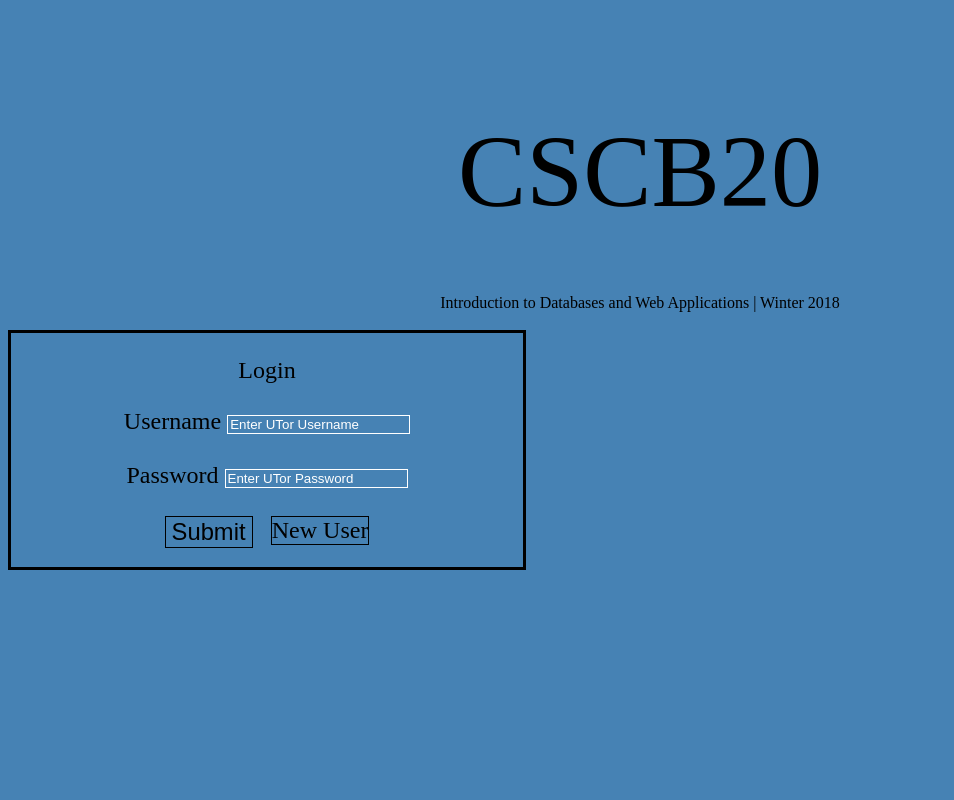
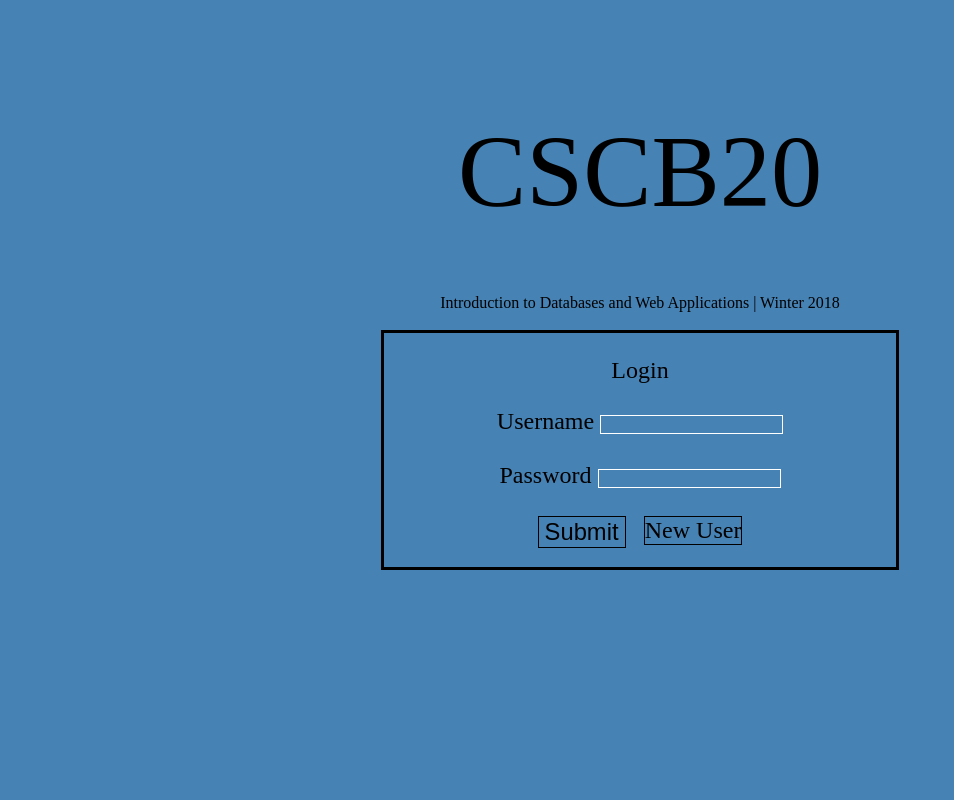
Before and after one commit to PatPower/Course-Website-Assignment, a PHP site: page / in a window 1280 px wide. Shown: the whole page, without its empty margins (0-954 px from the left). Run offline with PHP 8.4, Linux system fonts and the light colour scheme.

Commit message:
Centered login page, fixed database bug, put authentication code in index.php

```diff
--- a/SignIn.css
+++ b/SignIn.css
@@ -1,6 +1,4 @@
 .webpageInfo {
-  margin: auto; // center in the middle of the page
-  font-family: 'Raleway', sans-serif;
   width: 32vw;
   text-align: center; // horizontal text alignment
 }
@@ -52,7 +50,18 @@
   float: right;
 }
 
+.error {
+    color:  #cc0033;
+    font-weight: bold;
+    font-size: 20px;
+}
 
 *{
   background: steelblue;
 }
+
+body {
+    display: flex;
+    flex-direction: column;
+    align-items: center;
+}
--- a/config.php
+++ b/config.php
@@ -2,6 +2,6 @@
    define('DB_SERVER', 'localhost');
    define('DB_USERNAME', 'root');
    define('DB_PASSWORD', 'root');
-   define('DB_DATABASE', 'database');
-   $db = mysqli_connect(DB_SERVER,DB_USERNAME,DB_PASSWORD,DB_DATABASE);
+   define('DB_DATABASE', 'cscb20w18_sampso29');
+   $conn = mysqli_connect(DB_SERVER,DB_USERNAME,DB_PASSWORD,DB_DATABASE);
 ?>
--- a/index.php
+++ b/index.php
@@ -1,3 +1,34 @@
+<?php
+include("config.php");
+session_start();
+
+
+// Check connection
+if ($conn->connect_error) {
+    die("Connection failed: " . $conn->connect_error);
+}
+if ($_SERVER["REQUEST_METHOD"] == "POST") {
+    $myusername = mysqli_real_escape_string($conn, $_POST['User']);
+    $mypassword = mysqli_real_escape_string($conn, $_POST['Pass']);
+
+    $query = "SELECT username FROM login WHERE  username = '$myusername' and password = '$mypassword'";
+    $result = mysqli_query($conn, $query);
+    if ($result) {
+        $rowcount = mysqli_num_rows($result);
+        if ($rowcount > 0) {
+            header("Location: website\index.html");
+        } else {
+            $_SESSION['error'] = "Incorrect username or password";
+        }
+    } else {
+
+        echo 'Error parsing the query<br>';
+        echo $query . '<br>';
+        echo $myusername . '<br>';
+        echo $mypassword . '<br>';
+    }
+}
+?>
 
 <html>
     <head>
@@ -17,15 +48,24 @@
         <!--SignIn box for signing in-->
         <div class = 'SignInBox'>
             <div id="FormName"><p>Login</p></div>
-      <form action="authentic.php" method = 'post'>
-        <div>Username <input type="text" name="User" placeholder="Enter UTor Username"></div>
+            <form action="" method = 'post'>
+
+                <div>Username <input type="text" name="User" value="<?php if (isset($_POST['User'])) echo $_POST['User']; ?>"></div>
                 <br>
-        <div>Password <input type="text" name="Pass" placeholder="Enter UTor Password"></div>
+                <div>Password <input type="text" name="Pass"></div>
                 <br>
                 <div class = "LogInButtons">
                     <input type="submit" Value="Submit">
                     <a href="#">New User</a> <br>
                 </div>
+                <div id="errMsg">
+                    <?php
+                    if (!empty($_SESSION['error'])) {
+                        echo '<br><div class="error">'.$_SESSION['error']."<div>";
+                    }
+                    ?>
+                </div>
+                <?php unset($_SESSION['error']); ?>
             </form>
         </div>
 
```
Also changed, not shown: authentic.php (deleted, +0 -36 lines), nbproject/project.xml (added, +9 -0 lines), 3 other files. Lines whose indentation alone changed are shown as unchanged.
